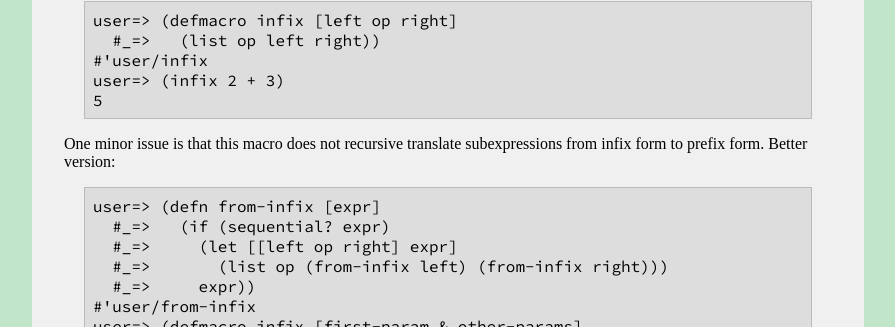
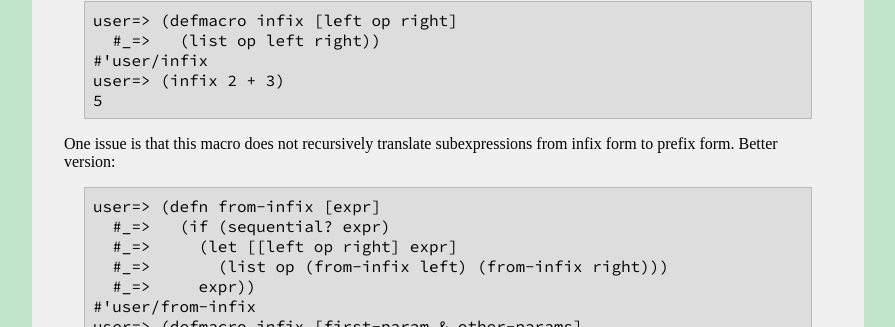
Before and after one commit to ycpcs/cs340-fall2016, a Jekyll site: the page built from lectures/lecture17.md, in a window 1280 px wide and 900 px high, scrolled down 2931 px. Shown: the part 125-452 px from the top of the window, without its empty margins (192-1087 px from the left). Built offline with Jekyll 4.4.1, drawn with Linux system fonts in a browser that asks for light colours; some web fonts are replaced.

Commit message:
phrasing fix

```diff
--- a/lectures/lecture17.md
+++ b/lectures/lecture17.md
@@ -136,7 +136,7 @@ Let's say we're having trouble dealing with the fact that Clojure uses prefix sy
     user=> (infix 2 + 3)
     5
 
-One minor issue is that this macro does not recursive translate subexpressions from infix form to prefix form.  Better version:
+One issue is that this macro does not recursively translate subexpressions from infix form to prefix form.  Better version:
 
     user=> (defn from-infix [expr]
       #_=>   (if (sequential? expr)
```
